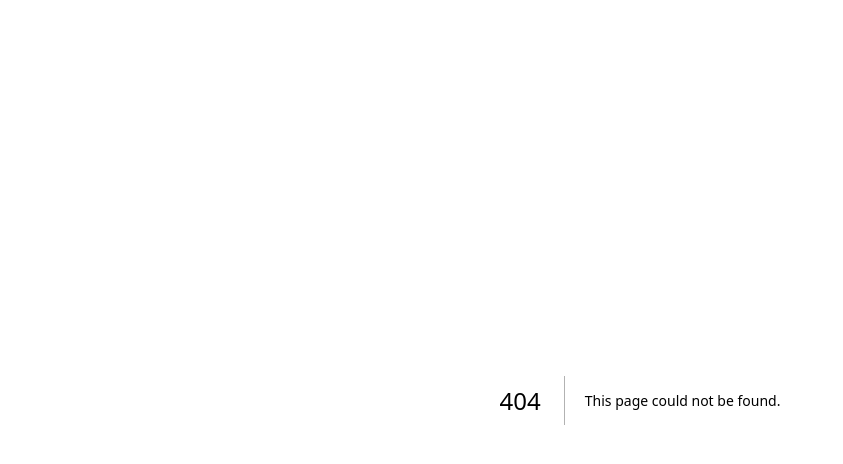
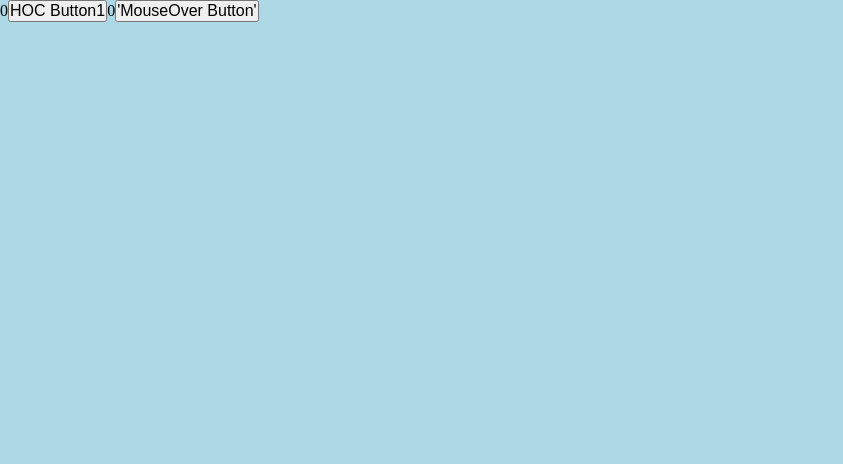
Before and after one commit to Junjpan/nextapp_graphql, a Next.js app: page /test/hoc in a window 1280 px wide. Before the commit this address had no page. Shown: the top 464 px of the page, without its empty margins (0-843 px from the left). Built offline with nearby package versions, Linux system fonts and the light colour scheme.

Commit message:
add one Higer order component example

```diff
--- /dev/null
+++ b/components/HigherOrderComponent.tsx
@@ -0,0 +1,49 @@
+import React, { ComponentType, useState } from "react";
+
+//refer to this thread https://stackoverflow.com/questions/32308370/what-is-the-syntax-for-typescript-arrow-functions-with-generics for typescript generic
+//example of the video:https://www.youtube.com/watch?v=CD7rN9hoo34
+const HOC = <P extends {}>(
+  Component: ComponentType<P> & { add?: (a: number, b: number) => number } //static method from the original component, normally we don't have the static method, the prop will be Component:ComponentType<P>
+) => {
+  const newComponent = (props: P) => {
+    const [count, setCount] = useState(0);
+    const clickButton = () => {
+      setCount(count + 1);
+      console.log("click on a button");
+    };
+
+    return (
+      <>
+        {count}
+        <Component increase={clickButton} {...props} />
+      </>
+    );
+  };
+
+  newComponent.add = Component.add;
+  return newComponent;
+};
+
+interface Button1Props {
+  name?: string;
+  classname?: string;
+  increase?: () => void;
+}
+
+const Button1 = ({ name, classname, increase }: Button1Props) => {
+  return (
+    <button onClick={increase} className={classname}>
+      {name}
+    </button>
+  );
+};
+
+const Button2 = ({ increase }: Pick<Button1Props, "increase">) => {
+  return <button onMouseOver={increase}>'MouseOver Button'</button>;
+};
+Button2.add = (a: number, b: number) => a + b;
+
+const HOCButton1 = HOC(Button1);
+const HOCButton2 = HOC(Button2);
+
+export { HOCButton1, HOCButton2 };
--- /dev/null
+++ b/pages/test/hoc/index.tsx
@@ -0,0 +1,22 @@
+import React, { useEffect } from "react";
+import {
+  HOCButton1,
+  HOCButton2,
+} from "../../../components/HigherOrderComponent";
+
+const Output = () => {
+  useEffect(() => {
+    if (HOCButton2.add) {
+      console.log(HOCButton2.add(2, 4));
+    }
+  }, [HOCButton2]);
+
+  return (
+    <div>
+      <HOCButton1 name="HOC Button1" />
+      <HOCButton2 />
+    </div>
+  );
+};
+
+export default Output;
```
